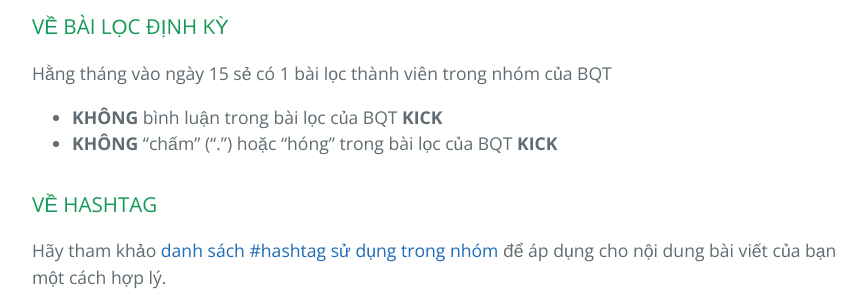
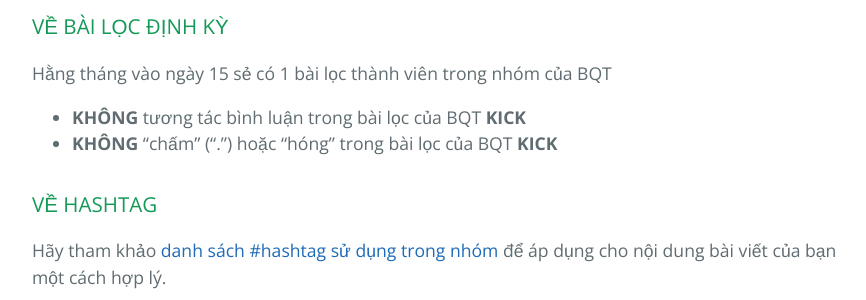
Before and after one commit to huuvinhtv/zaltv, a Jekyll site: the page built from rules.md, in a window 1280 px wide and 900 px high, scrolled down 2056 px. Shown: the part 155-455 px from the top of the window, without its empty margins (192-1058 px from the left). Built offline with Jekyll 4.4.1, drawn with Linux system fonts in a browser that asks for light colours; our own code applies the rules of GitHub Pages for plain Markdown files.

Commit message:
Update rules.md

```diff
--- a/rules.md
+++ b/rules.md
@@ -44,7 +44,7 @@ Các bài viết có dạng như sau sẽ KHÔNG được duyệt:
 ### VỀ BÀI LỌC ĐỊNH KỲ
 
 Hằng tháng vào ngày 15 sẻ có 1 bài lọc thành viên trong nhóm của BQT
-- **KHÔNG** bình luận trong bài lọc của BQT **KICK**
+- **KHÔNG** tương tác bình luận trong bài lọc của BQT **KICK**
 - **KHÔNG** "chấm" (".") hoặc "hóng" trong bài lọc của BQT **KICK**
 
 ### VỀ HASHTAG
```
